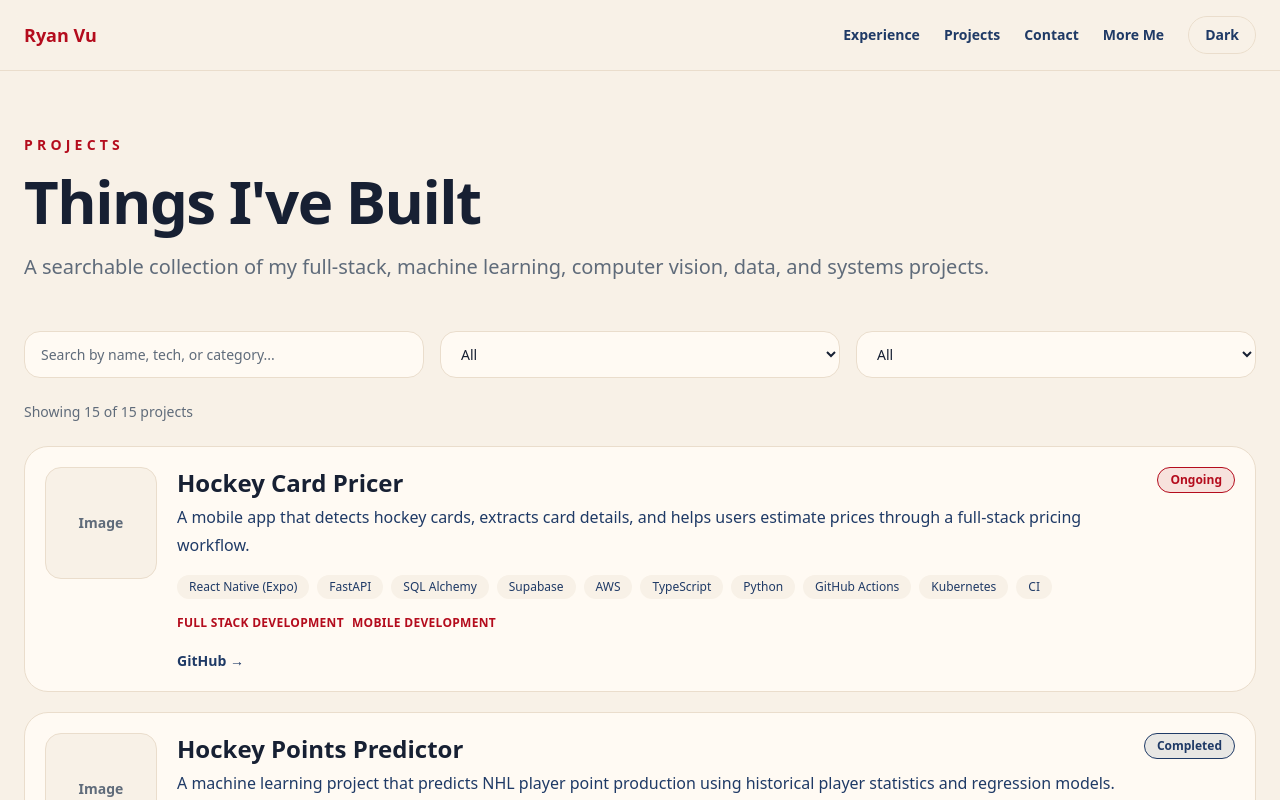
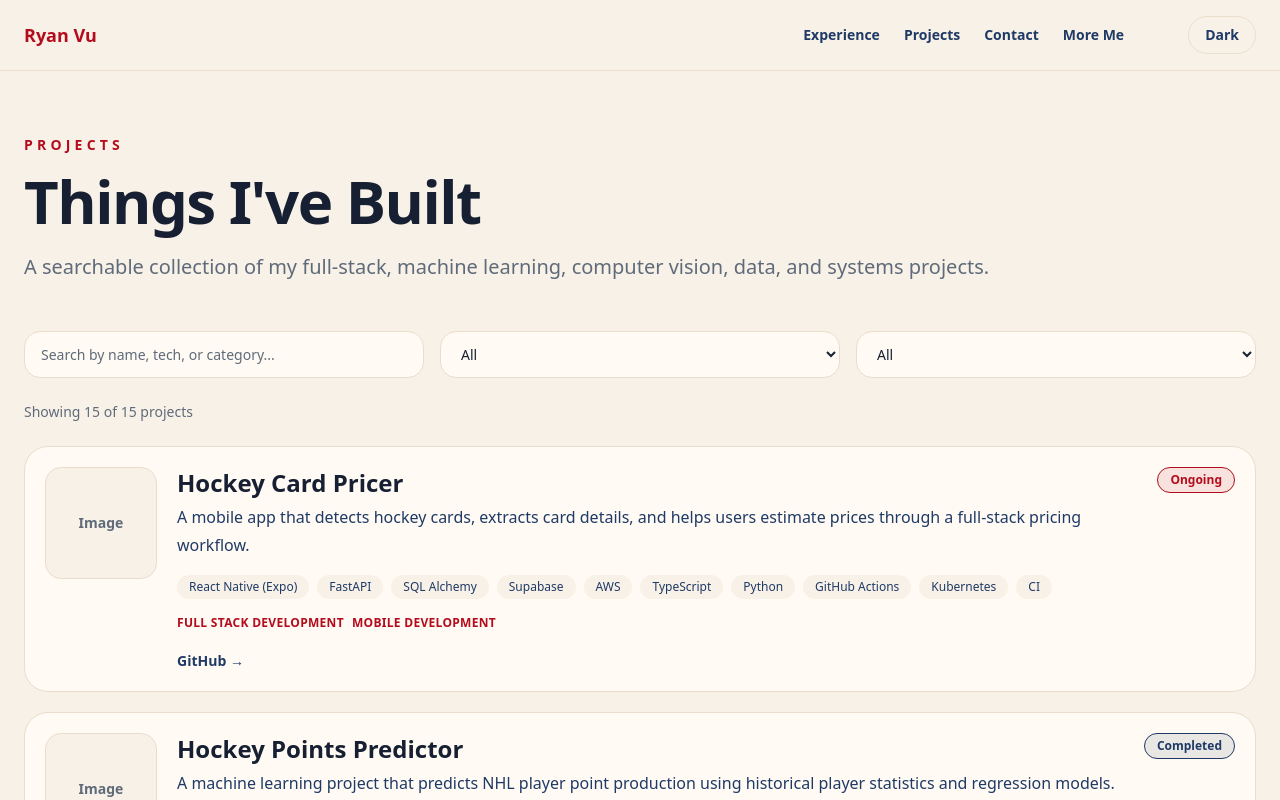
Before and after one commit to vuer13/ryan-vu-portfolio, a Next.js app: page /projects in a window 1280 px wide. Shown: the top 800 px of the page. Built offline with nearby package versions, Linux system fonts and the light colour scheme.

Commit message:
chore: fixed some spacing issue

```diff
--- a/src/components/Navbar.tsx
+++ b/src/components/Navbar.tsx
@@ -29,7 +29,7 @@ export default function Navbar() {
                             {link.label}
                         </Link>
                     ))}
-                    <ThemeToggle />
+                    <ThemeToggle className="ml-10" />
                 </div>
             </nav>
         </header>
--- a/src/components/ThemeToggle.tsx
+++ b/src/components/ThemeToggle.tsx
@@ -1,8 +1,12 @@
-"use client"
+"use client";
 
-import { useEffect, useState } from "react"
+import { useEffect, useState } from "react";
 
-export default function ThemeToggle() {
+type ThemeToggleProps = {
+    className?: string;
+};
+
+export default function ThemeToggle({ className = "" }: ThemeToggleProps) {
     const [isDark, setIsDark] = useState(false);
 
     useEffect(() => {
@@ -32,7 +36,7 @@ export default function ThemeToggle() {
         <button
             type="button"
             onClick={toggleTheme}
-            className="rounded-full border border-border px-4 py-2 text-sm font-semibold text-primary transition hover:border-foreground hover:text-foreground"
+            className={`rounded-full border border-border px-4 py-2 text-sm font-semibold text-primary transition hover:border-foreground hover:text-foreground ${className}`}
         >
             {isDark ? "Light" : "Dark"}
         </button>
```
Also changed, not shown: src/app/globals.css (line endings or trailing spaces).
